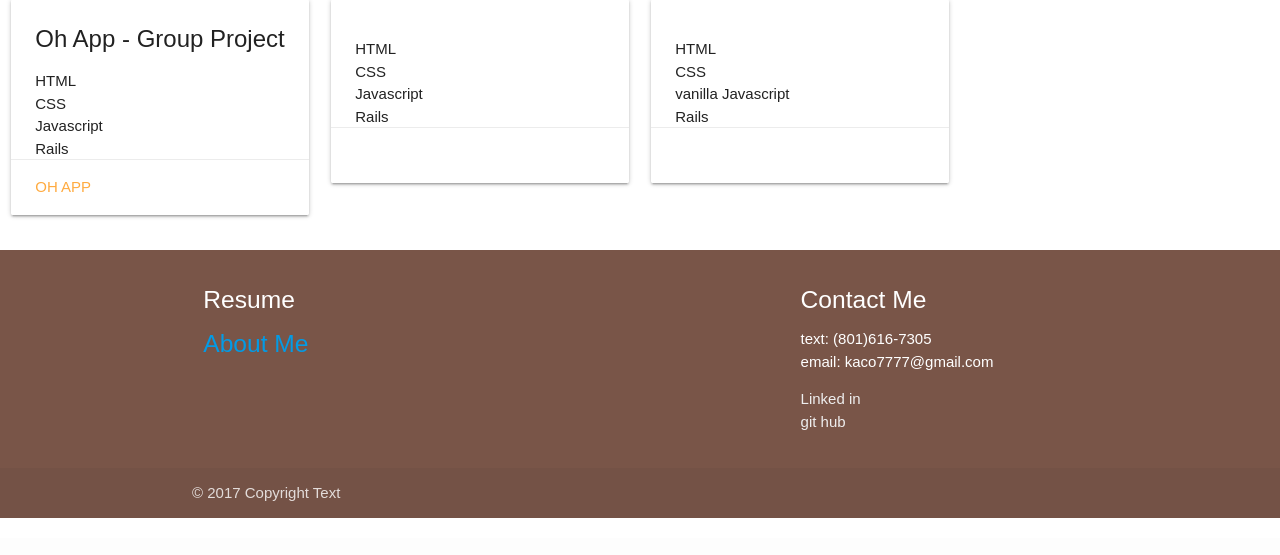
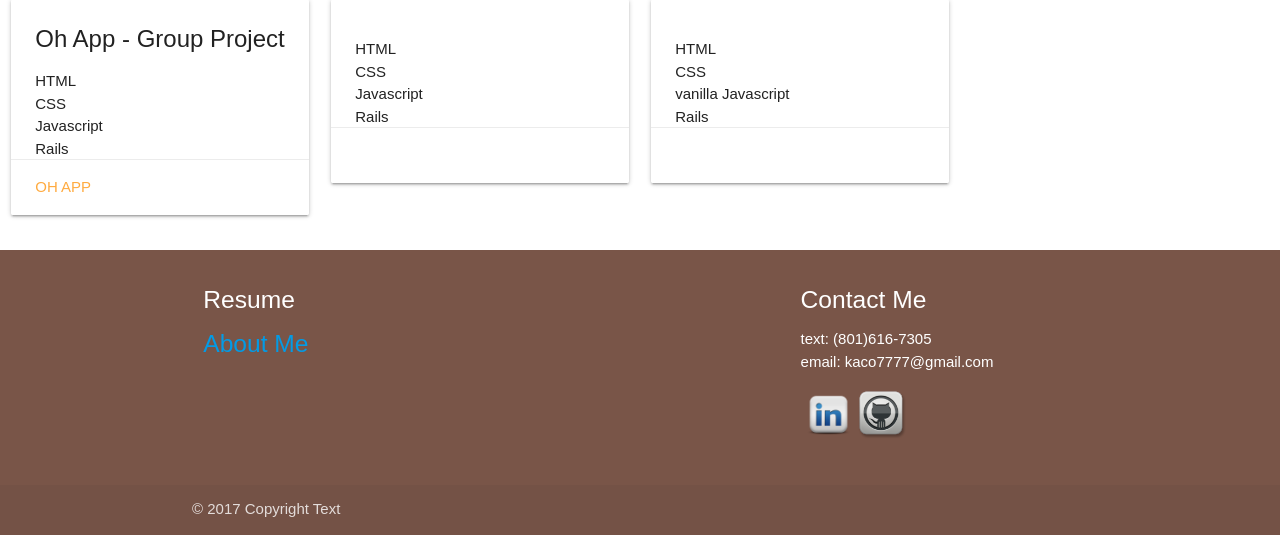
Before and after one commit to christibarker/Portfolio, a Rails app: page / in a window 1280 px wide. Shown: the part 1624-2179 px from the top of the page. Before the commit the page ends 2142 px from the top, so only its background shows below. Run offline with Rails 7, Linux system fonts and the light colour scheme; style sheets or scripts are compiled from the project's sources; some libraries are stand-ins or nearby versions.

Commit message:
social limks

```diff
--- a/app/assets/stylesheets/application.scss
+++ b/app/assets/stylesheets/application.scss
@@ -31,3 +31,13 @@ body {
 .page-footer {
 	background-color: #795548;
 }
+
+.small {
+	height: 55px;
+	width: 55px;
+	display: inline-block;
+}
+
+.left {
+	float: left;
+}
--- a/app/views/layouts/application.html.erb
+++ b/app/views/layouts/application.html.erb
@@ -34,9 +34,10 @@
                   <li>text: (801)616-7305</li>
                   <li>email: kaco7777@gmail.com</li>
                 </ul>
+              <!--   <br> -->
                 <ul>
-                  <li><a class="grey-text text-lighten-3" href="https://www.linkedin.com/in/christi-ovchinnikov-barker/">Linked in </a></li>
-                  <li><a class="grey-text text-lighten-3" href="https://github.com/christibarker">git hub</a></li>
+                  <li><a class="grey-text text-lighten-3" href="https://www.linkedin.com/in/christi-ovchinnikov-barker/"><%= image_tag('linkedin-logo.png', class: "small left") %> </a></li>
+                  <li><a class="grey-text text-lighten-3" href="https://github.com/christibarker"><%= image_tag('github.png', class: "small") %> </a></li>
                 </ul>
               </div>
             </div>
```
Also changed, not shown: app/assets/images/github.png (added), app/assets/images/linkedin-logo.png (added), app/assets/stylesheets/home.scss (line endings or trailing spaces).
